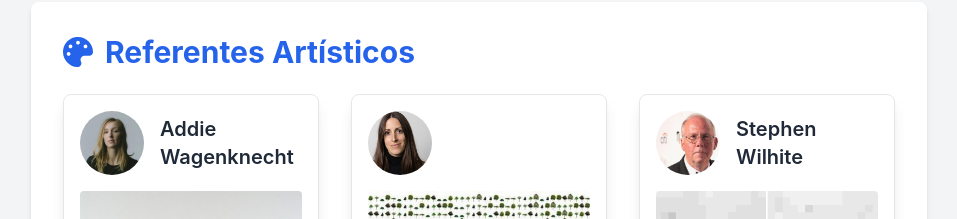
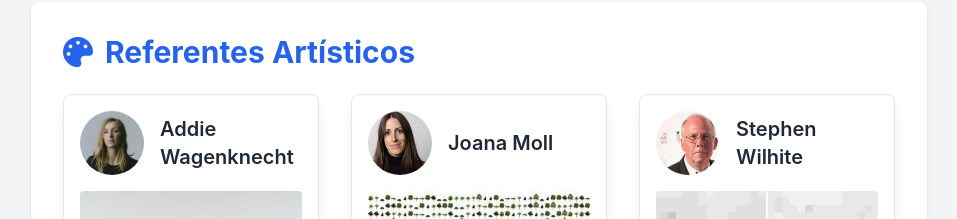
Before and after one commit to NoeParedes/La-Huella-Azul-, a React (Create React App) app: page / in a window 1280 px wide. Shown: the part 3360-3579 px from the top of the page, without its empty margins (161-1118 px from the left). Built offline with nearby package versions, Linux system fonts and the light colour scheme.

Commit message:
name artist

```diff
--- a/src/components/ArtisticReferences.jsx
+++ b/src/components/ArtisticReferences.jsx
@@ -16,7 +16,7 @@ function ArtisticReferences() {
       description: "Explora la intersección entre la tecnología y el medio ambiente, cuestionando la sostenibilidad y el impacto ambiental de la tecnología moderna. Su trabajo nos inspiró en la determinación del valor y el mensaje que queríamos transmitir con nuestro proyecto.",
     },
     {
-      name: "",
+      name: "Joana Moll",
       photo: JoanaMollPhoto,
       artwork: JoanaMollArtwork,
       description: "Busca visibilizar cómo el uso de la tecnología afecta al planeta y a sus habitantes. Su enfoque nos ayudó a determinar cómo queríamos mostrar nuestro proyecto de manera disruptiva.",
```
